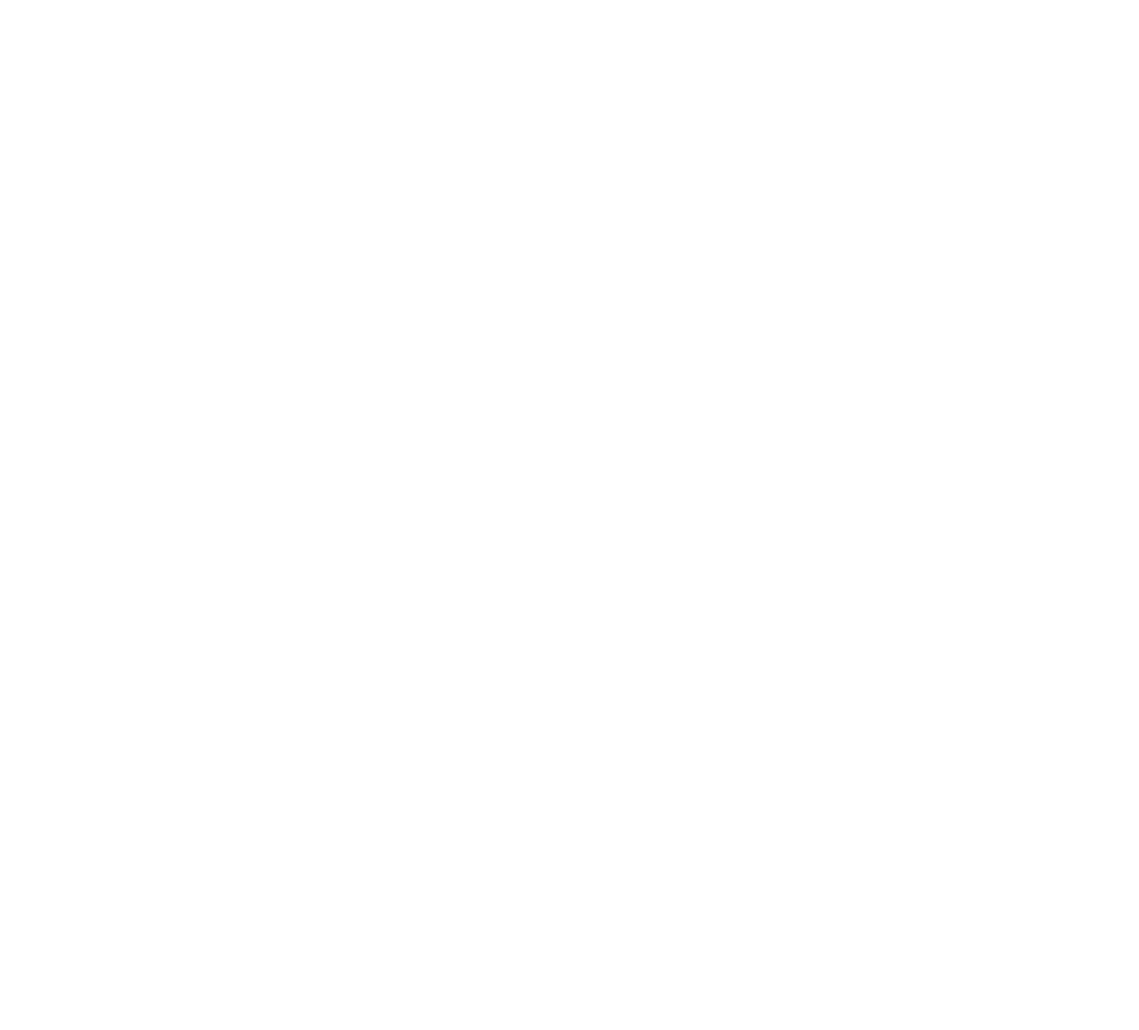
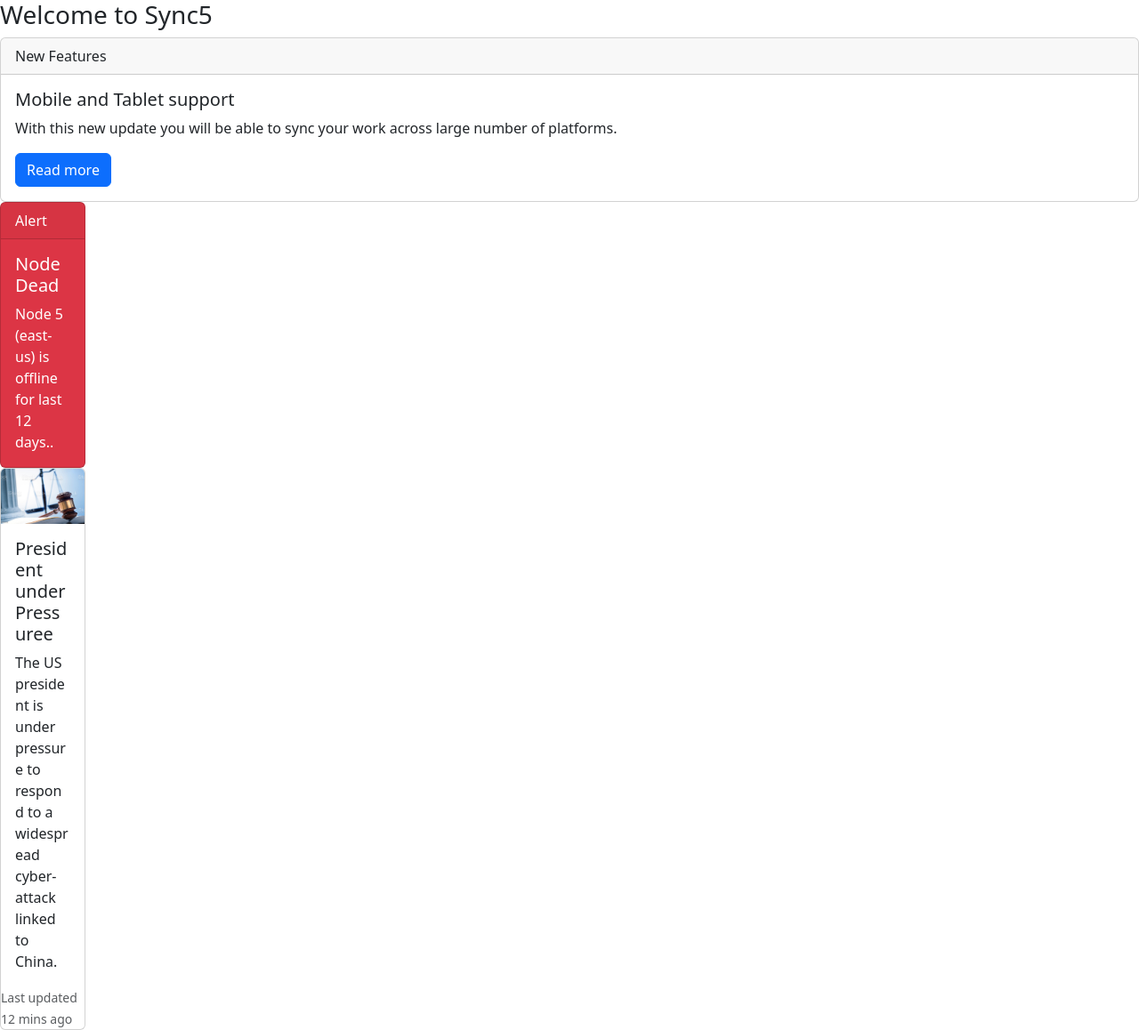
Before and after one commit to acciojob/bootstrap-card-ShitalAPatil, a website: page main.html in a window 1280 px wide. Shown: the whole page at 89% size. Before the commit the page ends 800 px from the top, so only its background shows below. Drawn offline with nearby package versions, Linux system fonts and the light colour scheme.

Commit message:
second commit

```diff
--- a/main.html
+++ b/main.html
@@ -3,13 +3,58 @@
 <html>
 
 <head>
+	<link href="https://cdn.jsdelivr.net/npm/bootstrap@5.3.0-alpha1/dist/css/bootstrap.min.css" rel="stylesheet" integrity="sha384-GLhlTQ8iRABdZLl6O3oVMWSktQOp6b7In1Zl3/Jr59b6EGGoI1aFkw7cmDA6j6gD" crossorigin="anonymous">
 	<link rel="stylesheet" href="styles.css">
 </head>
 
 <body>
 	<!-- the entire body must be written by student -->
+	<h3>Welcome to Sync5</h3>
+	<div class="card">
+		<div class="card-header">
+			New Features
+		</div>
+		<div class="card-body">
+		  <h5 class="card-title">Mobile and Tablet support</h5>
+		  <p class="card-text">With this new update you will be able to sync your work across large number of platforms.</p>
+		  <a href="#" class="btn btn-primary">Read more</a>
+		</div>
+	  </div>
+	  <!-- ********* -->
+
+	  <!-- * -->
+
+	  <div class="card-deck ">
+
+             <div class="card  bg-danger text-white "style="max-width: 6rem" >
+			<div class="card-header"> Alert</div>
+			<div class="card-body">
+			  <h5 class="card-title">Node Dead</h5>
+			  <p class="card-text">Node 5 (east-us) is offline for last 12 days..</p>
+			</div>
+
+		  </div>
+
+		<!-- ****** -->
+
+		  <div class="card" style="max-width: 6rem">
+			<img src="1.jpg" class="card-img-top" alt="...">
+			<div class="card-body">
+			  <h5 class="card-title">President under Pressuree</h5>
+			  <p class="card-text">The US president is under pressure to respond to a widespread cyber-attack linked to China.</p>
+			</div>
+			<p class="card-text">
+				<small class="text-muted">Last updated 12 mins ago</small>
+			  </p>
+
+		  </div>
+
+		</div>
+
+	  <!-- JS Code -->
     <script type="text/javascript" src="./script.js">
 </script>
+<script src="https://cdn.jsdelivr.net/npm/bootstrap@5.3.0-alpha1/dist/js/bootstrap.bundle.min.js" integrity="sha384-w76AqPfDkMBDXo30jS1Sgez6pr3x5MlQ1ZAGC+nuZB+EYdgRZgiwxhTBTkF7CXvN" crossorigin="anonymous"></script>
 
 </body>
 
```
Also changed, not shown: 1.jpg (added).
